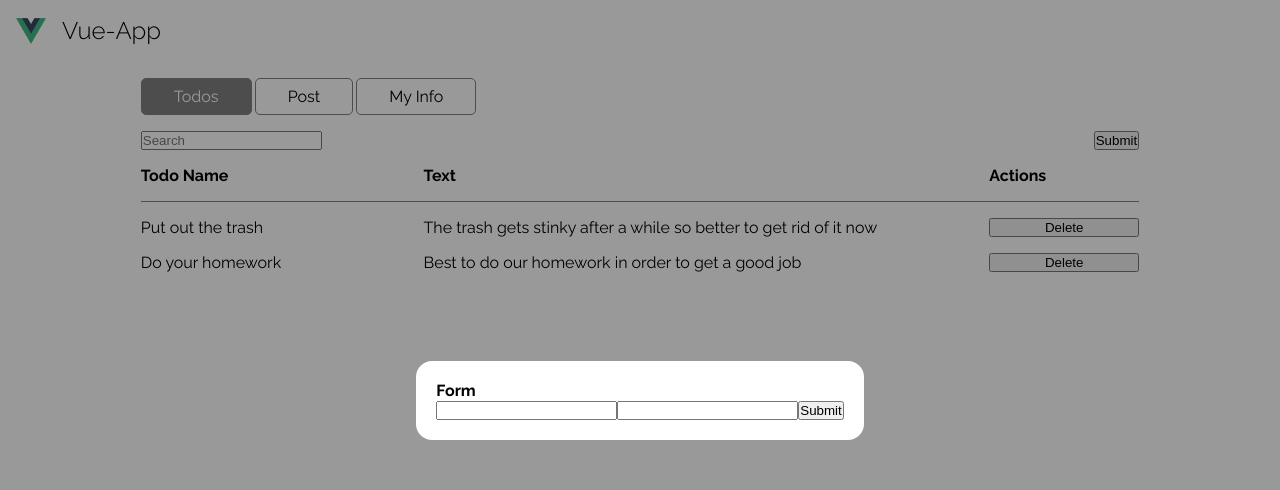
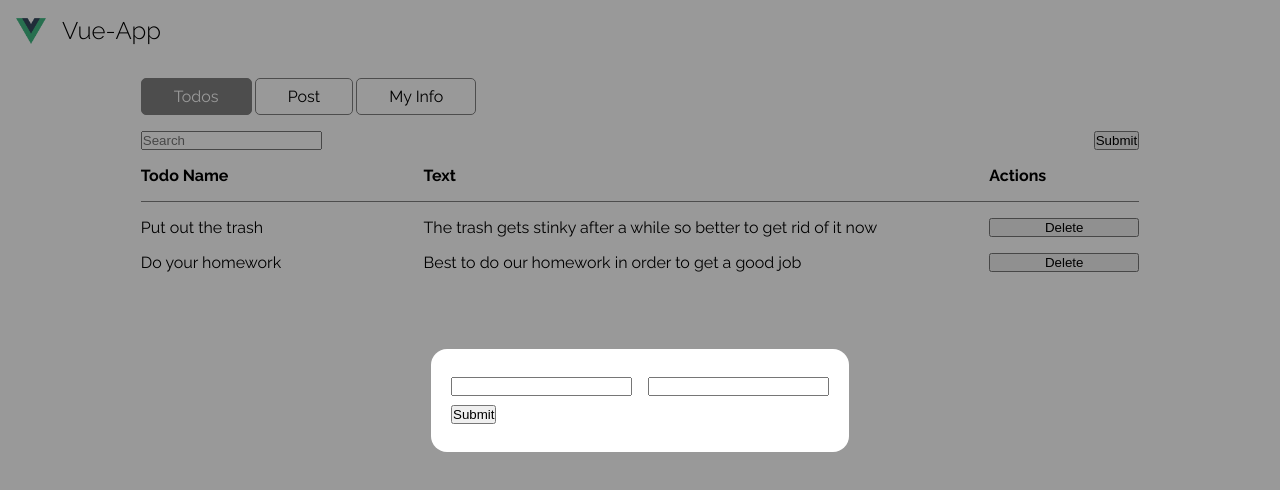
Before and after one commit to RizaHKhan/allan-test, a Vue app: page /todos in a window 1280 px wide. Shown: the top 490 px of the page. Built offline with nearby package versions, Linux system fonts and the light colour scheme.

Commit message:
handling modal leave

```diff
--- a/src/components/compound/Form.vue
+++ b/src/components/compound/Form.vue
@@ -1,9 +1,13 @@
 <template>
   <div class="form">
-    <h4>Form</h4>
-    <Input />
-    <Input />
-    <Button />
+    <h2 class="form__title my2" v-if="type">New {{ type }}</h2>
+    <div class="form__inputs my2">
+      <Input />
+      <Input />
+    </div>
+    <div class="form__action my2">
+      <Button />
+    </div>
   </div>
 </template>
 
@@ -15,5 +19,21 @@ import { defineComponent } from "vue";
 export default defineComponent({
   name: "App",
   components: { Button, Input },
+  props: {
+    type: {
+      String,
+      default: "",
+    },
+  },
 });
 </script>
+
+<style lang="scss" scoped>
+.form {
+  &__inputs {
+    display: grid;
+    grid-template-columns: 1fr 1fr;
+    grid-gap: 1rem;
+  }
+}
+</style>
--- a/src/components/core/Modal.vue
+++ b/src/components/core/Modal.vue
@@ -1,6 +1,6 @@
 <template>
   <transition name="fade">
-    <div class="modal">
+    <div class="modal" v-if="showModal" @click="handleClick($event.target)">
       <div class="modal__content p5">
         <component :is="componentName" />
       </div>
@@ -9,7 +9,7 @@
 </template>
 
 <script lang="ts">
-import { defineComponent } from "vue";
+import { defineComponent, ref } from "vue";
 import Form from "@/components/compound/Form.vue";
 
 export default defineComponent({
@@ -20,6 +20,17 @@ export default defineComponent({
       type: String,
       default: "Form",
     },
+  },
+  setup() {
+    const showModal = ref<boolean>(true);
+
+    const handleClick = (e: HTMLDivElement) => {
+      if (e.classList.contains("modal")) {
+        showModal.value = false;
+      }
+    };
+
+    return { handleClick, showModal };
   },
 });
 </script>
```
